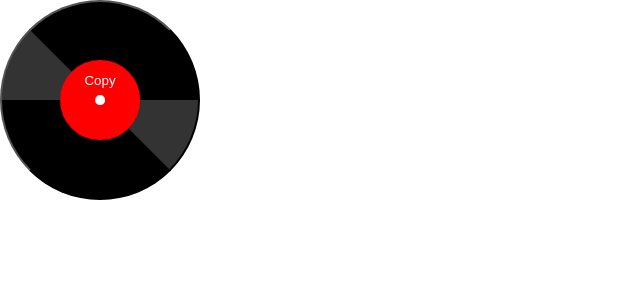
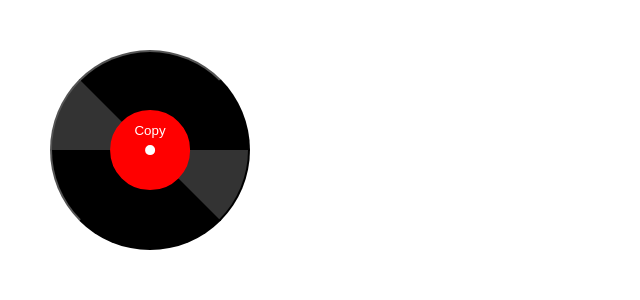
Before and after one commit to ekaterinaMelnik/discogs-extention, a React (Create React App) app: page / in a window 1280 px wide. Shown: the top 300 px of the page, without its empty margins (0-640 px from the left). Built offline with nearby package versions, Linux system fonts and the light colour scheme.

Commit message:
fix: styles

```diff
--- a/src/App.css
+++ b/src/App.css
@@ -1,7 +1,8 @@
 .app {
+  width: 300px;
+  height: 300px;
+  display: flex;
+  justify-content: center;
+  align-items: center;
   text-align: center;
 }
-
-.vinyl {
-
-}
```
